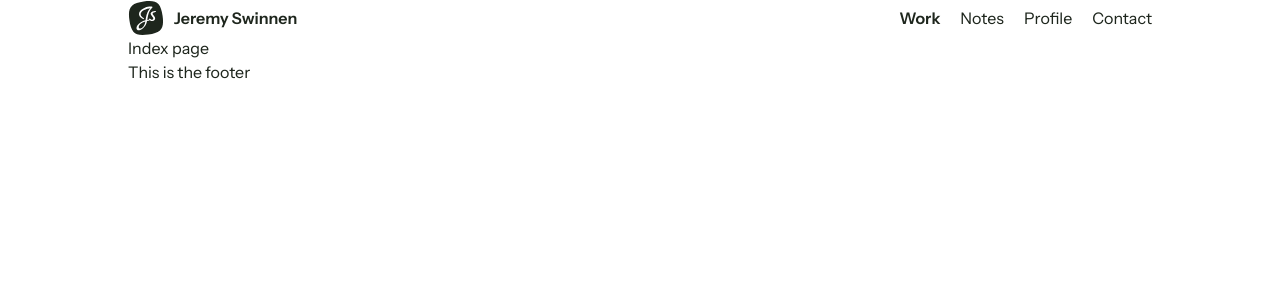
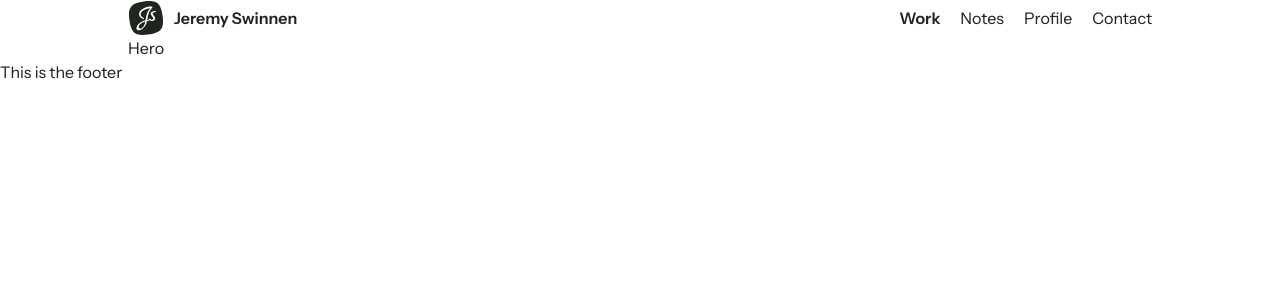
Before and after one commit to jereswinnen/jeremys, a Next.js app: page / in a window 1280 px wide. Shown: the top 300 px of the page. Built offline with nearby package versions, Linux system fonts and the light colour scheme.

Commit message:
Defining page structure allowing for more flexibility regarding Header

```diff
--- a/src/components/Layout.tsx
+++ b/src/components/Layout.tsx
@@ -1,5 +1,5 @@
 import React from "react";
-import Header from "./Header";
+//import Header from "./Header";
 import Footer from "./Footer";
 
 interface LayoutProps {
@@ -8,11 +8,12 @@ interface LayoutProps {
 
 const Layout: React.FC<LayoutProps> = ({ children }) => {
   return (
-    <section className="mx-auto w-4/5">
-      <Header />
-      <main>{children}</main>
+    <main>
+      {/* <Header /> */}
+      {/* Page wrapper */}
+      <section className="mx-auto w-4/5">{children}</section>
       <Footer />
-    </section>
+    </main>
   );
 };
 
--- a/src/pages/_document.tsx
+++ b/src/pages/_document.tsx
@@ -3,7 +3,7 @@ import Document, { Html, Head, Main, NextScript } from "next/document";
 class MyDocument extends Document {
   render() {
     return (
-      <Html className="font-normal antialiased text-neutral-900">
+      <Html className="text-base font-normal antialiased text-neutral-900">
         <Head />
         <body>
           <Main />
--- a/src/pages/index.tsx
+++ b/src/pages/index.tsx
@@ -1,3 +1,4 @@
+import Header from "@/components/Header";
 import Head from "next/head";
 import React from "react";
 
@@ -9,7 +10,10 @@ const HomePage = () => {
         <meta name="description" content="Personal site" />
       </Head>
       {/* Page body */}
-      <h1>Index page</h1>
+      <section>
+        <Header />
+        <h1>Hero</h1>
+      </section>
     </>
   );
 };
```
